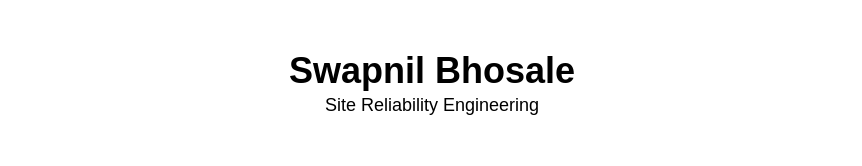
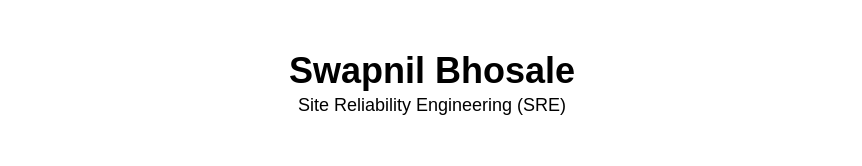
Before and after one commit to bhosaleswapnil2103/aws-deploywith-gitactions, a plain HTML site: page index.html in a window 1280 px wide. Shown: the top 166 px of the page, without its empty margins (208-1070 px from the left). Drawn offline with Linux system fonts and the light colour scheme.

Commit message:
Addition

```diff
--- a/index.html
+++ b/index.html
@@ -8,7 +8,7 @@
 	<div class="container">
 		<header>
 			<h1>Swapnil Bhosale</h1>
-			<p>Site Reliability Engineering</p>
+			<p>Site Reliability Engineering (SRE)</p>
 		</header>
 		<section>
 			<h2>Summary</h2>
```
